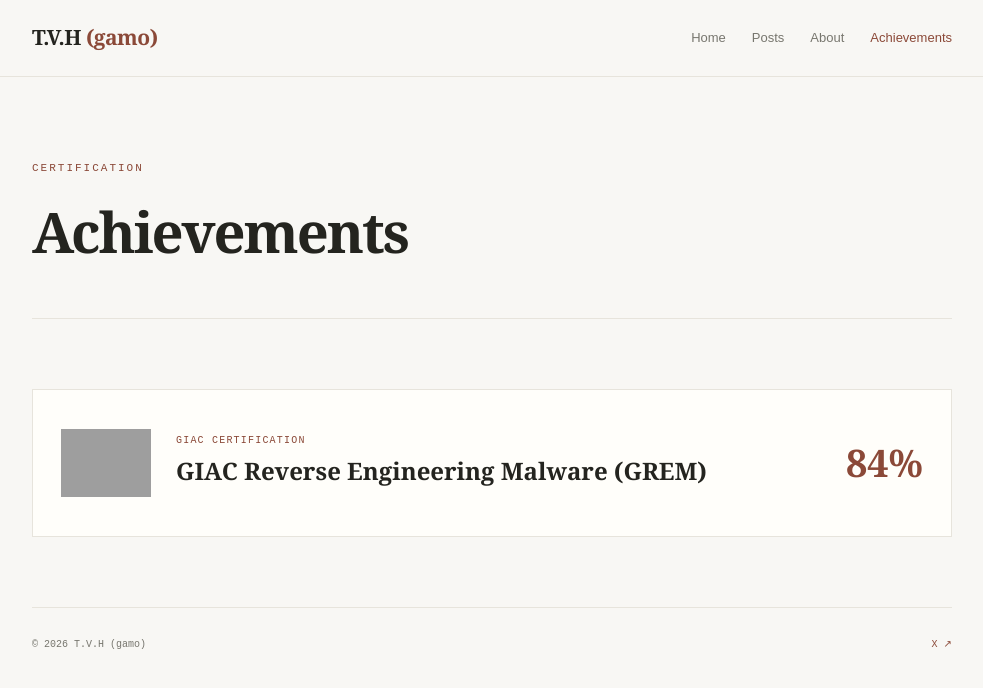
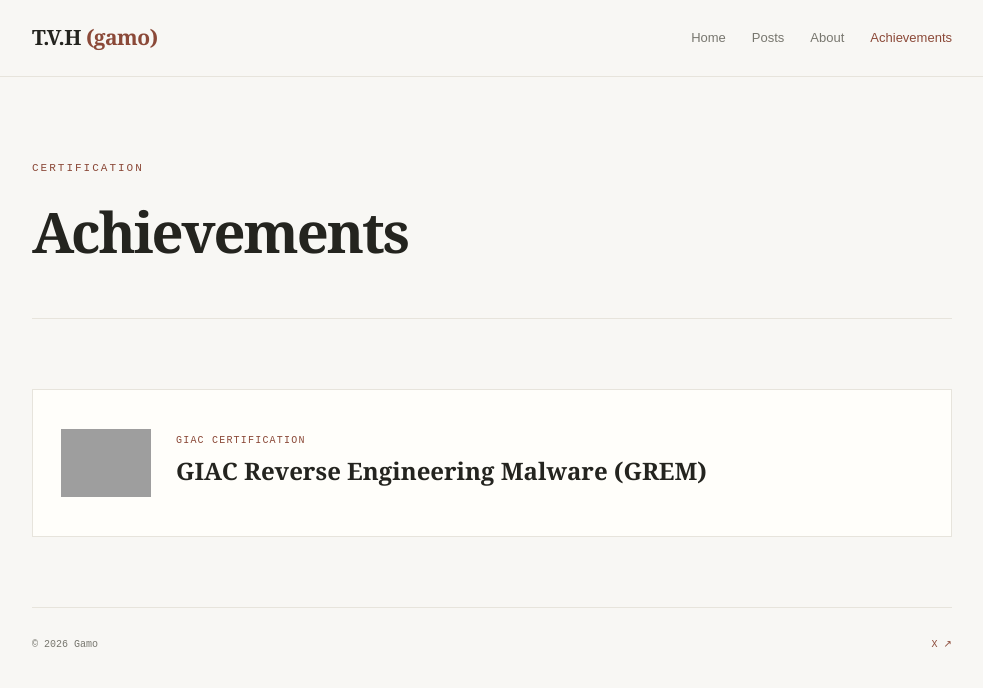
Before and after one commit to TVietHung305/TVietHung305.github.io, a plain HTML site: page achievements.html in a window 1280 px wide. Shown: the whole page, without its empty margins (148-1131 px from the left). Drawn offline with Linux system fonts and the light colour scheme; grey boxes are pictures that could not be loaded.

Commit message:
Update achievements.html

```diff
--- a/achievements.html
+++ b/achievements.html
@@ -3,7 +3,7 @@
 <head>
   <meta charset="UTF-8">
   <meta name="viewport" content="width=device-width, initial-scale=1.0">
-  <title>Achievements | T.V.H (gamo)</title>
+  <title>Achievements</title>
   <link rel="stylesheet" href="assets/css/style.css">
   <script src="assets/js/main.js" defer></script>
 </head>
@@ -35,14 +35,13 @@
         <p class="post-category">GIAC CERTIFICATION</p>
         <h2>GIAC Reverse Engineering Malware (GREM)</h2>
       </div>
-      <div class="score"><strong>84%</strong></div>
     </div>
   </section>
 </main>
 
 <footer class="site-footer">
   <div class="container footer-inner">
-    <span>© 2026 T.V.H (gamo)</span>
+    <span>© 2026 Gamo</span>
     <a href="https://x.com/hvtran_" target="_blank" rel="noopener noreferrer">X ↗</a>
   </div>
 </footer>
```
